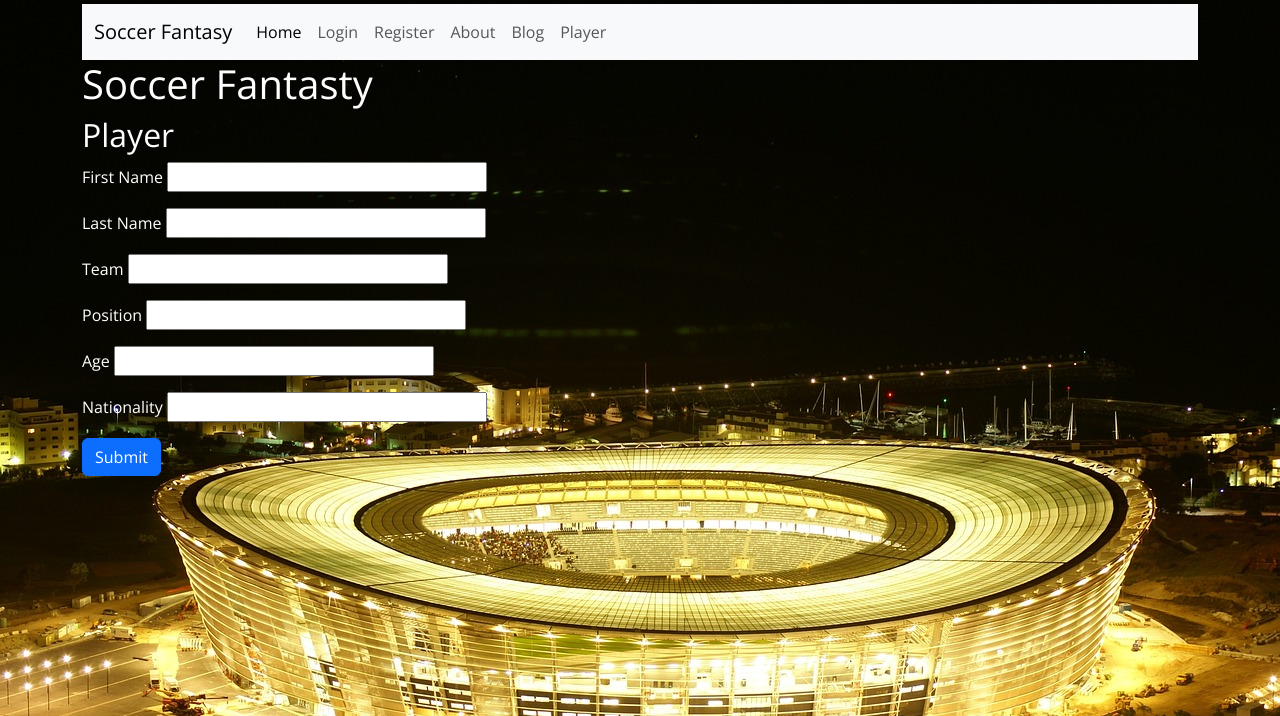
After one commit to mruthai/flask_webapp, a Flask app: page /player in a window 1280 px wide. The commit adds this page. Shown: the top 716 px of the page. Run offline with Flask 2, Linux system fonts and the light colour scheme.

Commit message:
second commit soccer fantasy

```diff
--- a/app/forms.py
+++ b/app/forms.py
@@ -1,10 +1,32 @@
 from flask_wtf import FlaskForm
-from wtforms import StringField, PasswordField, SubmitField
+from wtforms import StringField, PasswordField, SubmitField, BooleanField, TextAreaField
 from wtforms.validators import DataRequired, EqualTo
 
 class RegisterForm(FlaskForm):
+    first_name = StringField('First Name', validators=[DataRequired()])
+    last_name = StringField('Last Name', validators=[DataRequired()])
     username = StringField('Username', validators=[DataRequired()])
     email = StringField('Email', validators=[DataRequired()])
     password = PasswordField('Password', validators=[DataRequired()])
     confirm_password = PasswordField('Confirm Password', validators=[DataRequired(), EqualTo('password')])
     submit = SubmitField('Register')
+
+class LoginForm(FlaskForm):
+    email = StringField('Email', validators=[DataRequired()])
+    password = PasswordField('Password', validators=[DataRequired()])
+    remember = BooleanField('Remember Me FOREVER')
+    submit = SubmitField('Login')
+
+class PlayerForm(FlaskForm):
+    first_name = StringField('First Name', validators=[DataRequired()])
+    last_name = StringField('Last Name', validators=[DataRequired()])
+    team = StringField('Team', validators=[DataRequired()])
+    position = StringField('Position', validators=[DataRequired()])
+    age = StringField('Age', validators=[DataRequired()])
+    nationality = StringField('Nationality', validators=[DataRequired()])
+    submit = SubmitField('Submit')
+
+class BlogForm(FlaskForm):
+    title = StringField('Title', validators=[DataRequired()])
+    body = TextAreaField('Body', validators=[DataRequired()])
+    submit = SubmitField('Submit')
--- a/app/routes.py
+++ b/app/routes.py
@@ -1,28 +1,47 @@
-from flask import render_template
+from flask import render_template, flash, redirect
 from app import app
-from app.forms import RegisterForm
+from app.forms import RegisterForm, LoginForm, PlayerForm, BlogForm
 
 @app.route('/')
 def index():
     cdn={
-        'welcome_to_wild_app':"Let's get started!",
-        'meet_our_team': ['Ron', 'Mike', 'Jim', 'Jane']
+        'soccer_fantasy':("Kick-off!"),
+        'top_player': ['John Drinkwater', 'Pierce Hammerstone', 'Paul Debronson', 'Jane McGuoo']
     }
     return render_template('index.jinja', cdn=cdn, title='Home')
 
-@app.route('/login')
+@app.route('/login', methods=['GET', 'POST'])
 def login():
-    return render_template('login.jinja', title='Login')
+    form = LoginForm()
+    if form.validate_on_submit():
+        flash (f'Request to login {form.password}!', 'successful')
+        return redirect('/')
+    return render_template('login.jinja', login=form, title='Login')
 
-@app.route('/register')
+@app.route('/register',  methods=['GET', 'POST'])
 def register():
     form = RegisterForm()
+    if form.validate_on_submit():
+        flash (f'Request to register {form.username}!', 'successful')
+        return redirect('/')
     return render_template('register.jinja', form=form, title='Register')
 
 @app.route('/about')
 def about():
     return render_template('about.jinja', title='About')
 
-@app.route('/blog')
+@app.route('/blog', methods=['GET', 'POST'])
 def blog():
-    return render_template('blog.jinja', title='Blog')
+    form = BlogForm()
+    if form.validate_on_submit():
+        flash (f'Request to submit post {form.submit}!', 'successful')
+        return redirect('/')
+    return render_template('blog.jinja', blog=form, title='Blog')
+
+@app.route('/player', methods=['GET', 'POST'])
+def player():
+    form = PlayerForm()
+    if form.validate_on_submit():
+        flash (f'Player added {form.submit}!', 'successfully')
+        return redirect('/')
+    return render_template('player.jinja', player=form, title='Player')
--- /dev/null
+++ b/app/static/css/style.css
@@ -0,0 +1,9 @@
+body {
+    background: black;
+    color: white;
+    font-family: 'Open Sans', sans-serif;
+    background-image: url(../images/s1.jpg);
+    background-repeat: no-repeat;
+    background-size: cover;
+    background-position: fill;
+}
--- a/app/templates/about.jinja
+++ b/app/templates/about.jinja
@@ -1,6 +1,6 @@
 {% extends "base.jinja" %}
 
 {% block content %}
-    <h2> About </h2>
+    <h2> About Our Team </h2>
     <p> Lorem, ipsum dolor sit amet consectetur adipisicing elit. Officiis, nam.</p>
 {% endblock %}
--- a/app/templates/base.jinja
+++ b/app/templates/base.jinja
@@ -5,16 +5,33 @@
     <meta http-equiv="X-UA-Compatible" content="IE=edge">
     <meta name="viewport" content="width=device-width, initial-scale=1.0">
     {% if title %}
-    <title>{{ title }} - Wild App</title>
+    <title>{{ title }} - Soccer Fantasy</title>
     {% else %}
-    <title>Welcome to Wild App</title>
+    <title>Welcome to Soccer Fantasy</title>
     {% endif %}
     <link href="https://cdn.jsdelivr.net/npm/bootstrap@5.3.0-alpha1/dist/css/bootstrap.min.css" rel="stylesheet" integrity="sha384-GLhlTQ8iRABdZLl6O3oVMWSktQOp6b7In1Zl3/Jr59b6EGGoI1aFkw7cmDA6j6gD" crossorigin="anonymous">
     <script src="https://cdn.jsdelivr.net/npm/bootstrap@5.3.0-alpha1/dist/js/bootstrap.bundle.min.js" integrity="sha384-w76AqPfDkMBDXo30jS1Sgez6pr3x5MlQ1ZAGC+nuZB+EYdgRZgiwxhTBTkF7CXvN" crossorigin="anonymous"></script>
+    <link rel="stylesheet" href="./static/css/style.css">
+    <link rel="preconnect" href="https://fonts.googleapis.com">
+<link rel="preconnect" href="https://fonts.gstatic.com" crossorigin>
+<link href="https://fonts.googleapis.com/css2?family=Open+Sans&display=swap" rel="stylesheet">
+<style>
+  @import url('https://fonts.googleapis.com/css2?family=Open+Sans&display=swap');
+</style>
+
 </head>
 <body class="container mt-1">
     {% include "navbar.jinja"%}
-    <h1>Wild App</h1>
+    {% with messages = get_flashed_messages() %}
+    {% if messages %}
+    <ul>
+        {% for message in messages%}
+            <li> {{ message }} </li>
+        {% endfor %}
+    </ul>
+    {% endif %}
+    {% endwith %}
+    <h1>Soccer Fantasty</h1>
     {% block content %}
 
     {% endblock %}
--- a/app/templates/navbar.jinja
+++ b/app/templates/navbar.jinja
@@ -1,6 +1,6 @@
 <nav class="navbar navbar-expand-lg bg-body-tertiary">
   <div class="container-fluid">
-    <a class="navbar-brand" href="/">Wild App</a>
+    <a class="navbar-brand" href="/">Soccer Fantasy</a>
     <button class="navbar-toggler" type="button" data-bs-toggle="collapse" data-bs-target="#navbarNavAltMarkup" aria-controls="navbarNavAltMarkup" aria-expanded="false" aria-label="Toggle navigation">
       <span class="navbar-toggler-icon"></span>
     </button>
@@ -11,6 +11,7 @@
         <a class="nav-link" href="/register">Register</a>
         <a class="nav-link" href="/about">About</a>
         <a class="nav-link" href="/blog">Blog</a>
+        <a class="nav-link" href="/player">Player</a>
       </div>
     </div>
   </div>
--- /dev/null
+++ b/app/templates/player.jinja
@@ -0,0 +1,33 @@
+{% extends "base.jinja" %}
+
+{% block content %}
+    <h2>Player</h2>
+    <form action="" method="POST">
+        {{ player.hidden_tag() }}
+        <p>
+        {{ player.first_name.label}}
+        {{ player.first_name(size=32)}}
+        </p>
+        <p>
+        {{ player.last_name.label}}
+        {{ player.last_name(size=32)}}
+        </p>
+        <p>
+        {{ player.team.label}}
+        {{ player.team(size=32)}}
+        </p>
+        <p>
+        {{ player.position.label}}
+        {{ player.position(size=32)}}
+        </p>
+        <p>
+        {{ player.age.label}}
+        {{ player.age(size=32)}}
+        </p>
+        <p>
+        {{ player.nationality.label}}
+        {{ player.nationality(size=32)}}
+        </p>
+        <p> {{ player.submit(class='btn btn-primary') }}</p>
+    </form>
+{% endblock %}
```
Also changed, not shown: app/templates/blog.jinja (+14 -2 lines), app/templates/index.jinja (+6 -6 lines), app/templates/login.jinja (+19 -1 lines), app/templates/register.jinja (+8 -0 lines), app/static/images/s1.jpg (added), 1 other file.
